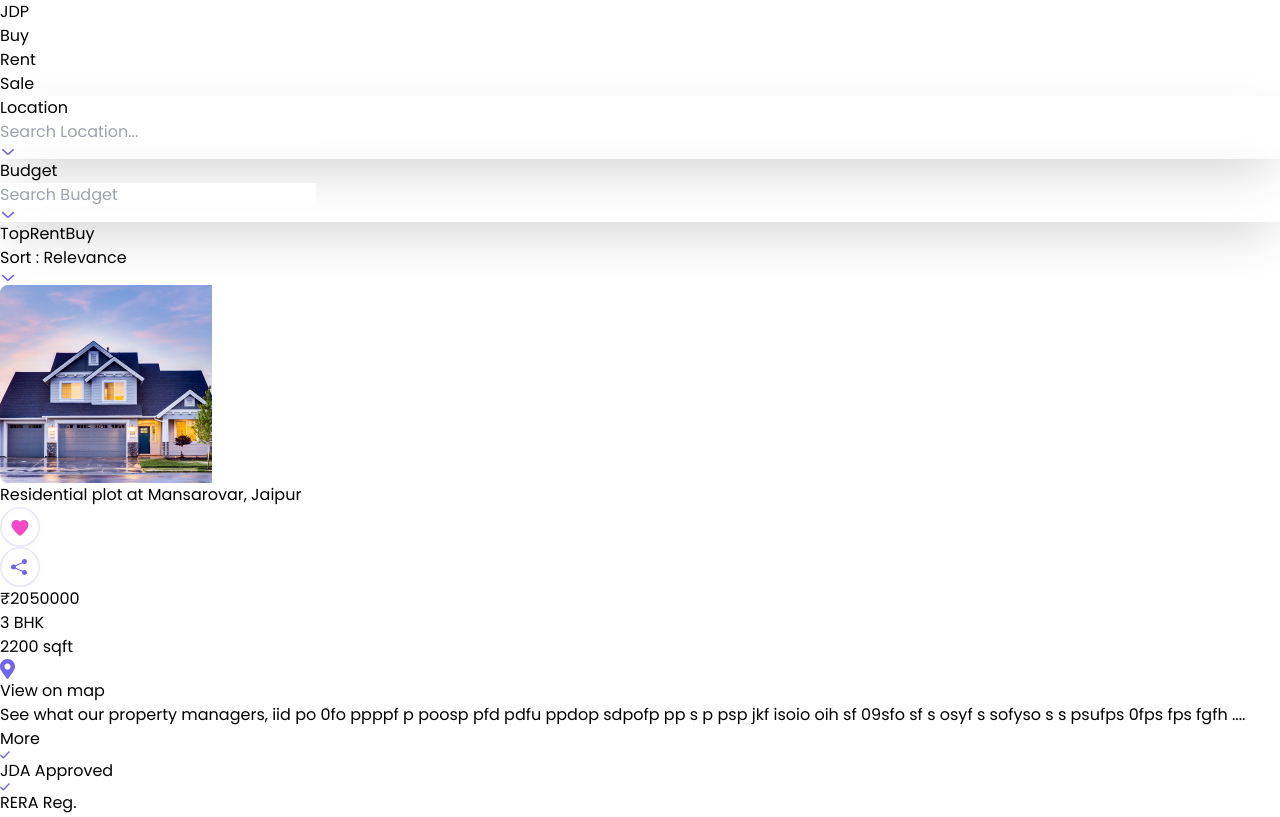
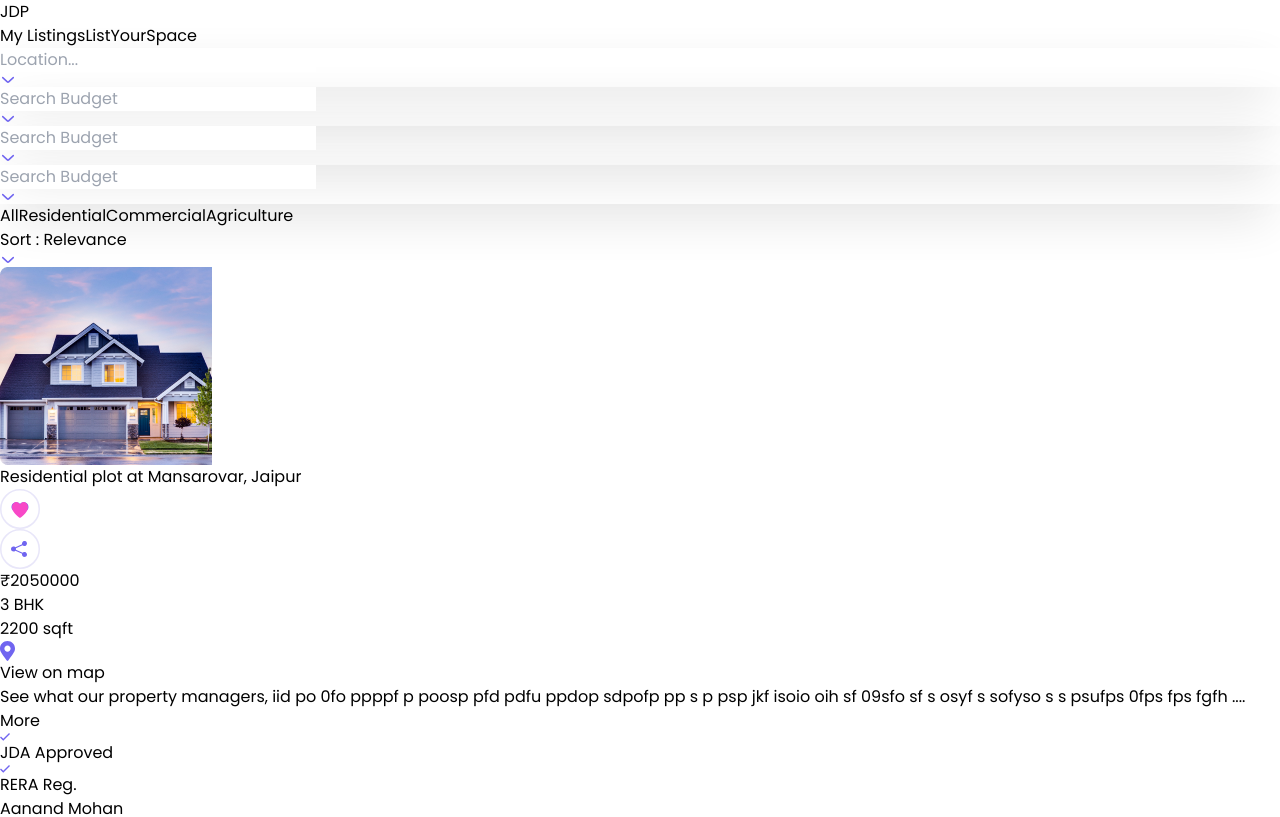
Before and after one commit to Vaibhav310701/JPD, a Next.js app: page /rent in a window 1280 px wide. Shown: the top 817 px of the page. Built offline with nearby package versions, Linux system fonts and the light colour scheme.

Commit message:
add whatsapp open functionality & fix UI changes

```diff
--- a/src/app/rent/page.jsx
+++ b/src/app/rent/page.jsx
@@ -1,7 +1,7 @@
 "use client";
 import { useState } from "react";
 export default function page() {
-  const [activeButton, setActiveButton] = useState("Rent");
+  const [activeButton, setActiveButton] = useState("All");
   const [isOpen, setIsOpen] = useState(false);
   const [selectedOption, setSelectedOption] = useState("");
   const [searchInput, setSearchInput] = useState("");
@@ -255,21 +255,18 @@ export default function page() {
   };
 
   return (
-    <div className="h-full w-full flex flex-col p-2">
+    <div className="h-full w-full flex flex-col">
       {/* Filters */}
-      <div className="h-full md:h-[100px] lg:h-[100px] grid w-full gap-2 grid-cols-1 sm:grid-cols-2 md:grid-cols-3 lg:grid-cols-5">
+      <div className="h-full md:h-[64px] lg:h-[64px] flex-wrap  bg-[#7065F0] flex gap-2 px-4 py-2 items-center justify-start">
         <div
-          className="flex flex-col gap-1 bg-white p-2 rounded-md relative"
+          className="h-[38px] w-40  flex flex-col items-center justify-center px-2 py-2 bg-white  rounded-md relative"
           style={{ boxShadow: "rgba(0, 0, 0, 0.2) 0px 18px 50px -10px" }}
         >
-          <label className="text-[#4d5c5e] font-semibold text-[0.875rem]">
-            Location
-          </label>
-          <div className="flex items-center border-b-2 border-[#E0DEF7]">
+          <div className="w-fit flex">
             <input
-              className="outline-none flex-1 py-1 text-[#000929] text-[16px] font-semibold"
+              className="outline-none w-[70%] flex-1 text-[#000929] text-[14px] font-semibold"
               type="text"
-              placeholder="Search Location..."
+              placeholder="Location..."
               value={searchInput}
               onChange={(e) => {
                 setSearchInput(e.target.value);
@@ -299,15 +296,94 @@ export default function page() {
           )}
         </div>
         <div
-          className="flex flex-col gap-1 bg-white p-2 rounded-md relative"
+          className="h-[38px] w-40  flex flex-col items-center justify-center gap-1 bg-white p-2 rounded-md relative"
           style={{ boxShadow: "rgba(0, 0, 0, 0.2) 0px 18px 50px -10px" }}
         >
-          <label className="text-[#4d5c5e] font-semibold text-[14px]">
-            Budget
-          </label>
-          <div className="flex items-center border-b-2 border-[#E0DEF7]">
+          <div className="flex items-center">
             <input
-              className="outline-none flex-1 py-1 text-[#000929] text-[16px] font-semibold"
+              className="outline-none w-[70%] flex-1 py-1 text-[#000929] text-[14px] font-semibold"
+              type="text"
+              placeholder="Search Budget"
+              value={budgetSearchInput}
+              onChange={handleBudgetSearchChange}
+            />
+            <img
+              src="/assets/icons/arrowDown.svg"
+              className={`transform transition-transform duration-300 cursor-pointer ${
+                isBudgetOpen ? "rotate-180" : "rotate-0"
+              }`}
+              onClick={() => setIsBudgetOpen(!isBudgetOpen)}
+            />
+          </div>
+          {isBudgetOpen && filteredBudgetOptions.length > 0 && (
+            <ul className="absolute top-full left-0 w-full bg-white border border-[#E0DEF7] rounded-md mt-1 h-[300px] transition-opacity duration-300 opacity-100 z-10 overflow-auto">
+              {filteredBudgetOptions.map((option, index) => (
+                <li
+                  key={index}
+                  className={`px-2 py-1 ${
+                    option === "No Results Found"
+                      ? "text-[#a0a0a0] cursor-default"
+                      : "hover:bg-[#E0DEF7] text-[#000929] cursor-pointer"
+                  }`}
+                  onClick={() =>
+                    option !== "No Results Found" &&
+                    handleBudgetOptionClick(option)
+                  }
+                >
+                  {option}
+                </li>
+              ))}
+            </ul>
+          )}
+        </div>
+        <div
+          className="h-[38px] w-40  flex flex-col items-center justify-center gap-1 bg-white p-2 rounded-md relative"
+          style={{ boxShadow: "rgba(0, 0, 0, 0.2) 0px 18px 50px -10px" }}
+        >
+          <div className="flex items-center">
+            <input
+              className="outline-none w-[70%] flex-1 py-1 text-[#000929] text-[14px] font-semibold"
+              type="text"
+              placeholder="Search Budget"
+              value={budgetSearchInput}
+              onChange={handleBudgetSearchChange}
+            />
+            <img
+              src="/assets/icons/arrowDown.svg"
+              className={`transform transition-transform duration-300 cursor-pointer ${
+                isBudgetOpen ? "rotate-180" : "rotate-0"
+              }`}
+              onClick={() => setIsBudgetOpen(!isBudgetOpen)}
+            />
+          </div>
+          {isBudgetOpen && filteredBudgetOptions.length > 0 && (
+            <ul className="absolute top-full left-0 w-full bg-white border border-[#E0DEF7] rounded-md mt-1 h-[300px] transition-opacity duration-300 opacity-100 z-10 overflow-auto">
+              {filteredBudgetOptions.map((option, index) => (
+                <li
+                  key={index}
+                  className={`px-2 py-1 ${
+                    option === "No Results Found"
+                      ? "text-[#a0a0a0] cursor-default"
+                      : "hover:bg-[#E0DEF7] text-[#000929] cursor-pointer"
+                  }`}
+                  onClick={() =>
+                    option !== "No Results Found" &&
+                    handleBudgetOptionClick(option)
+                  }
+                >
+                  {option}
+                </li>
+              ))}
+            </ul>
+          )}
+        </div>
+        <div
+          className="h-[38px] w-40  flex flex-col items-center justify-center gap-1 bg-white p-2 rounded-md relative"
+          style={{ boxShadow: "rgba(0, 0, 0, 0.2) 0px 18px 50px -10px" }}
+        >
+          <div className="flex items-center">
+            <input
+              className="outline-none w-[70%] flex-1 py-1 text-[#000929] text-[14px] font-semibold"
               type="text"
               placeholder="Search Budget"
               value={budgetSearchInput}
@@ -344,38 +420,48 @@ export default function page() {
         </div>
       </div>
       {/* Tabs Section */}
-      <div className="h-[calc(100%-100px)]  w-full pt-4">
+      <div className="h-[calc(100%-68px)]  w-full p-2 overflow-auto">
         <div className="w-full border-b-2 border-[#E0DEF7] flex justify-between flex-wrap items-center">
           <div>
             <button
-              className={` px-6 py-2 font-semibold rounded-tl-md ${
-                activeButton === "Top"
+              className={`px-6 py-2 font-semibold rounded-tl-md ${
+                activeButton === "All"
                   ? "bg-[#E9E8FF] text-[#7065F0] border-b-2 border-[#7065F0]"
                   : "bg-white text-black border-b-2 border-[#E0DEF7]"
               }`}
-              onClick={() => setActiveButton("Top")}
+              onClick={() => setActiveButton("All")}
             >
-              Top
+              All
             </button>
             <button
               className={`px-6 py-2 font-semibold  ${
-                activeButton === "Rent"
+                activeButton === "Residential"
                   ? "bg-[#E9E8FF] text-[#7065F0] border-b-2 border-[#7065F0]"
                   : "bg-white text-black border-b-2 border-[#E0DEF7]"
               }`}
-              onClick={() => setActiveButton("Rent")}
+              onClick={() => setActiveButton("Residential")}
             >
-              Rent
+              Residential
             </button>
             <button
               className={`px-6 py-2 font-semibold rounded-tr-md ${
-                activeButton === "Buy"
+                activeButton === "Commercial"
                   ? "bg-[#E9E8FF] text-[#7065F0] border-b-2 border-[#7065F0]"
                   : "bg-white text-black border-b-2 border-[#E0DEF7] "
               }`}
-              onClick={() => setActiveButton("Buy")}
+              onClick={() => setActiveButton("Commercial")}
             >
-              Buy
+              Commercial
+            </button>
+            <button
+              className={`px-6 py-2 font-semibold  ${
+                activeButton === "Agriculture"
+                  ? "bg-[#E9E8FF] text-[#7065F0] border-b-2 border-[#7065F0]"
+                  : "bg-white text-black border-b-2 border-[#E0DEF7]"
+              }`}
+              onClick={() => setActiveButton("Agriculture")}
+            >
+              Agriculture
             </button>
           </div>
           <div className="bg-white px-4 py-2 rounded-t-md flex items-center justify-between gap-6">
@@ -385,9 +471,9 @@ export default function page() {
             <img src="/assets/icons/arrowDown.svg" />
           </div>
         </div>
-        <div className="h-[calc(100%-42px)] w-full flex flex-col md:flex-row lg:flex-row gap-2 p-2">
+        <div className="h-[calc(100%-42px)] w-full flex flex-col md:flex-row lg:flex-row gap-2 ">
           {/* List */}
-          <div className="w-full md:w-[calc(100%-292px)] lg:md:w-[calc(100%-292px)] flex flex-col gap-2 h-full overflow-auto">
+          <div className="w-full md:w-[calc(100%-292px)] p-2 lg:md:w-[calc(100%-292px)] flex flex-col gap-2 h-full ">
             {data.map((item) => (
               <div
                 key={item.id}
@@ -396,7 +482,7 @@ export default function page() {
                 <div>
                   <img
                     src={item.image}
-                    className="md:w-60 lg:w-60 h-[212px] w-full"
+                    className="md:w-64 lg:w-64 h-[212px] w-full rounded-md"
                     alt="property"
                   />
                 </div>
@@ -427,7 +513,7 @@ export default function page() {
                       3 BHK
                     </p>
                     <p className="font-semibold text-[18px] text-[#7F8393]">
-                    2200 sqft
+                      2200 sqft
                     </p>
                   </div>
                   <p className="flex justify-start items-center gap-2 pt-1 underline">
@@ -459,6 +545,21 @@ export default function page() {
                         </span>
                         {item.phone}
                       </p>
+                      {/* {item.buttons.map((button, index) => (
+                        <p
+                          key={index}
+                          className="flex justify-start items-center gap-2 px-2 py-1 rounded-md"
+                          style={{
+                            backgroundColor: button.background,
+                            color: button.color,
+                          }}
+                        >
+                          <span>
+                            <img src={button.icon} alt={button.label} />
+                          </span>
+                          {button.label}
+                        </p>
+                      ))} */}
                       {item.buttons.map((button, index) => (
                         <p
                           key={index}
@@ -466,6 +567,16 @@ export default function page() {
                           style={{
                             backgroundColor: button.background,
                             color: button.color,
+                          }}
+                          onClick={() => {
+                            if (button.label.toLowerCase() === "whatsapp") {
+                              const phoneNumber = "9588205114"; // Replace with desired number
+                              const message = "Hello! I want to connect."; // Customize message
+                              const url = `https://wa.me/${item.phone}?text=${encodeURIComponent(
+                                message
+                              )}`;
+                              window.open(url, "_blank");
+                            }
                           }}
                         >
                           <span>
@@ -482,8 +593,15 @@ export default function page() {
             ))}
           </div>
           {/* Banner List */}
-          <div className="w-full md:w-[300px] lg:w-[300px] h-full p-2 bg-white rounded-md">
-            <img src="/assets/images/addImage.png" className="w-full" />
+          <div className="w-full md:w-[300px] lg:w-[300px] h-full pt-2 rounded-md">
+            <div className="h-fit w-full bg-[white] flex flex-col gap-2 p-2 rounded-md">
+              <img src="/assets/images/addImage.png" className="w-full  " />
+              <img src="/assets/images/addImage.png" className="w-full" />
+              <img src="/assets/images/addImage.png" className="w-full" />
+              <img src="/assets/images/addImage.png" className="w-full" />
+              <img src="/assets/images/addImage.png" className="w-full  " />
+              <img src="/assets/images/addImage.png" className="w-full" />
+            </div>
           </div>
         </div>
       </div>
--- a/src/components/Navbar.jsx
+++ b/src/components/Navbar.jsx
@@ -6,10 +6,9 @@ export default function Navbar() {
       <div className="px-4">
         <p className="text-xl font-bold">JDP</p>
       </div>
-      <div className="flex justify-end items-center pr-4 gap-2 text-lg font-semibold">
-        <p className="px-4 py-2">Buy</p>
-        <p className="px-4 py-2"> Rent</p>
-        <p className="px-4 py-2">Sale</p>
+      <div className="flex justify-end gap-4 items-center pr-2  text-sm  lg:text-md md:text-md font-medium">
+        <button className="underline">My Listings</button>
+        <button className="bg-[#7065F0] hover:bg-[#5a4cf3] px-2 py-2 text-white rounded-md">ListYourSpace</button>
       </div>
     </div>
   );
```
